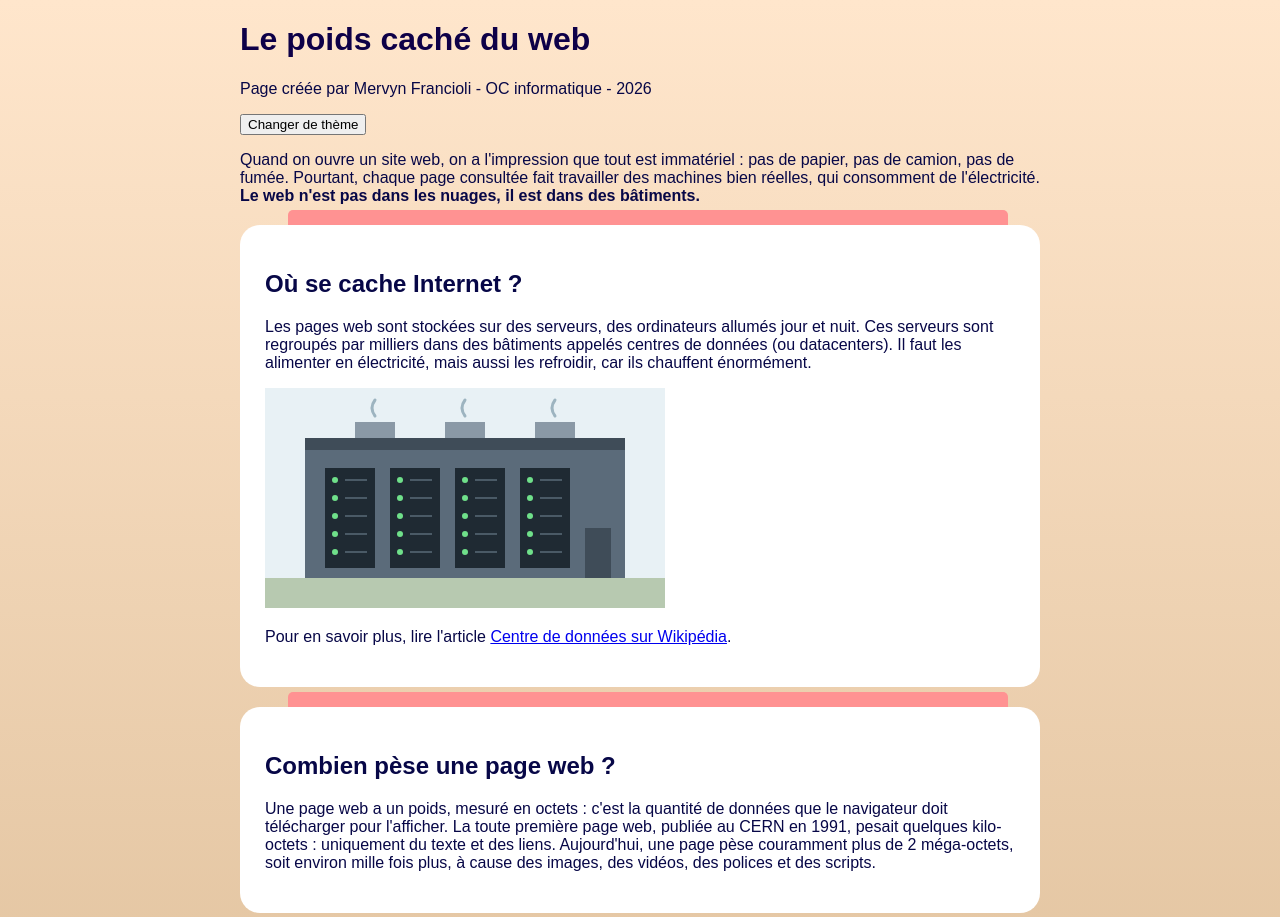
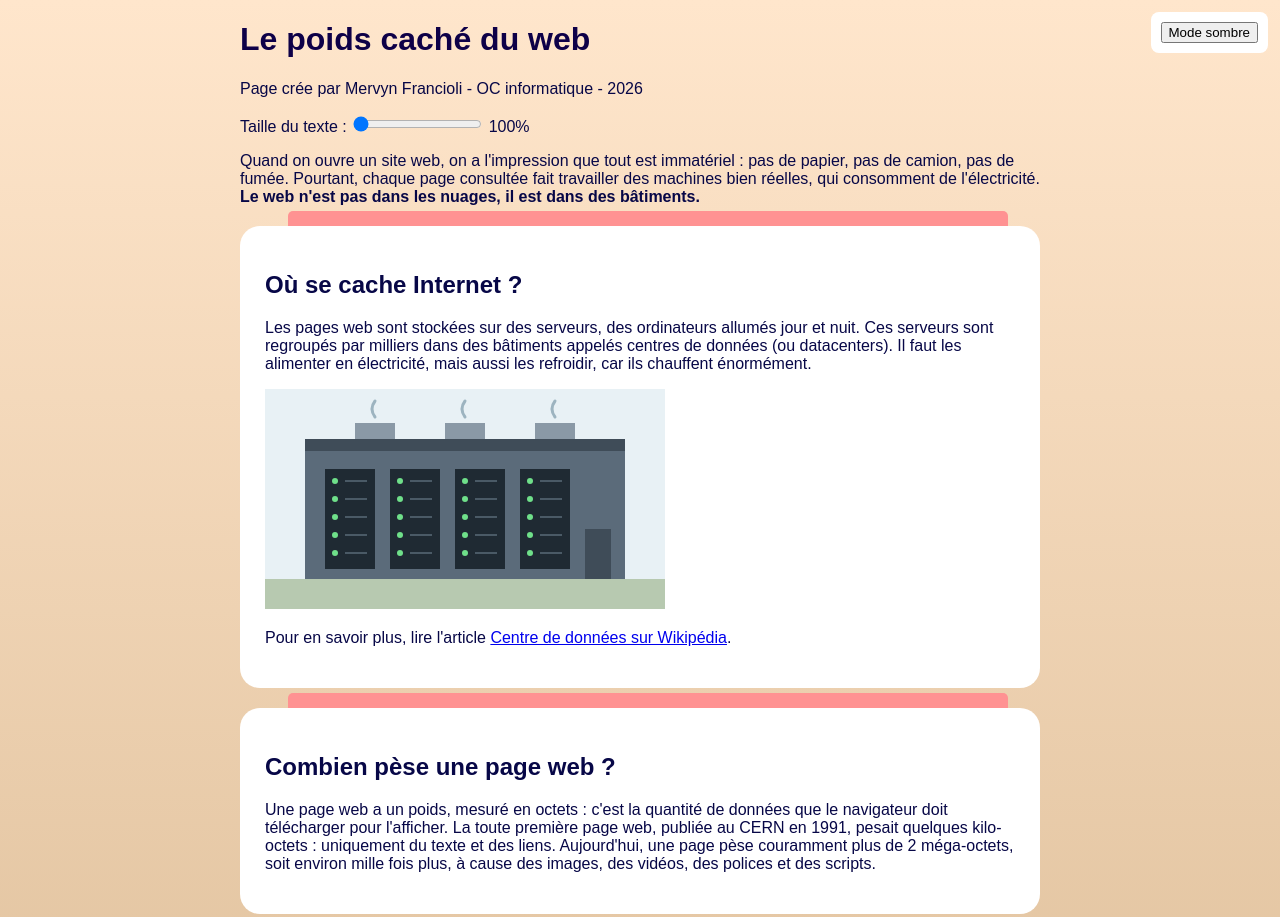
Before and after one commit to MervynFrancioli/tp-durability, a plain HTML site: page index.html in a window 1280 px wide. Shown: the top 917 px of the page. Drawn offline with Linux system fonts and the light colour scheme.

Commit message:
Fonctionement du bouton sombre (pas fini)

```diff
--- a/index.html
+++ b/index.html
@@ -7,11 +7,16 @@
   <script src="script.js" defer></script>
 </head>
 <body>
-
+<div class="outils">
+    <button id="bouton-theme">Mode sombre</button>
+</div>
   <header>
     <h1>Le poids caché du web</h1>
-    <p>Page créée par Mervyn Francioli - OC informatique - 2026</p>
-    <button id="theme-toggle">Changer de thème</button>
+    <p>Page crée par Mervyn Francioli - OC informatique - 2026</p>
+
+    <label for="font-size-slider">Taille du texte :</label>
+    <input type="range" min="50" max="150" value="50" id="font-size-slider">
+    <span id="font-size-value">100%</span>
   </header>
 
   <main>
--- a/script.js
+++ b/script.js
@@ -1,6 +1,6 @@
 
 console.log("Script chargé !");
 
-document.getElementById("theme-toggle").addEventListener("click", function() {
-  document.body.classList.toggle("dark-theme");
-});
+
+const boutonTheme = document.querySelector("#bouton-theme");
+boutonTheme.addEventListener("click", function() { document.body.classList.toggle("dark-theme"); });
--- a/style.css
+++ b/style.css
@@ -39,6 +39,19 @@ h1 {
     text-align: justify;
 
 }
+.outils {
+ position: fixed;
+top: 12px;
+right: 12px;
+display: flex;
+flex-direction: column;
+gap: 6px;
+padding: 10px;
+background-color: white;
+border-radius: 8px;
+
+}
+
 
 .dark-theme {
 
@@ -55,4 +68,6 @@ h1 {
     h1 {
         color: rgb(163, 143, 180);
     }
+
+
 }
```
